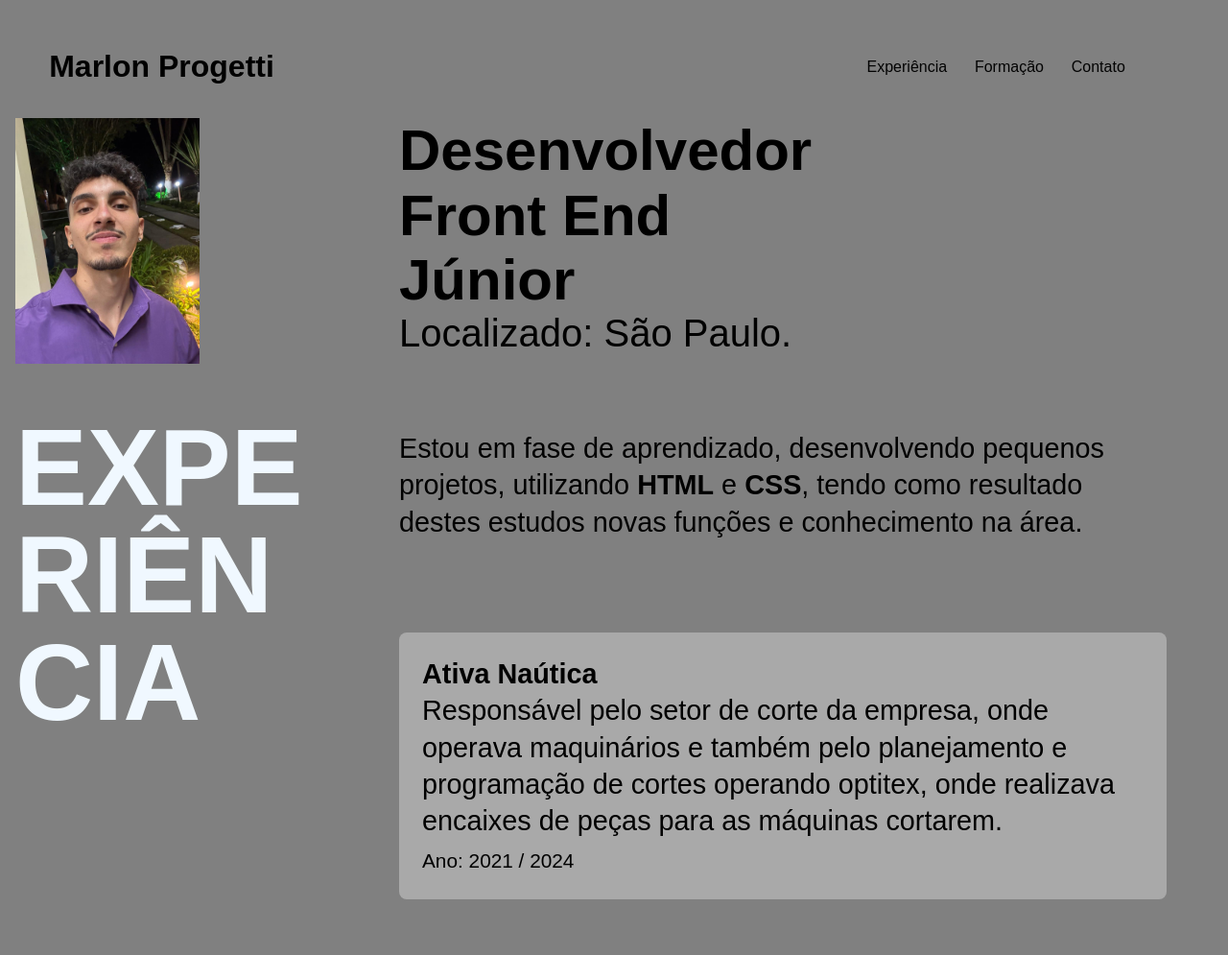
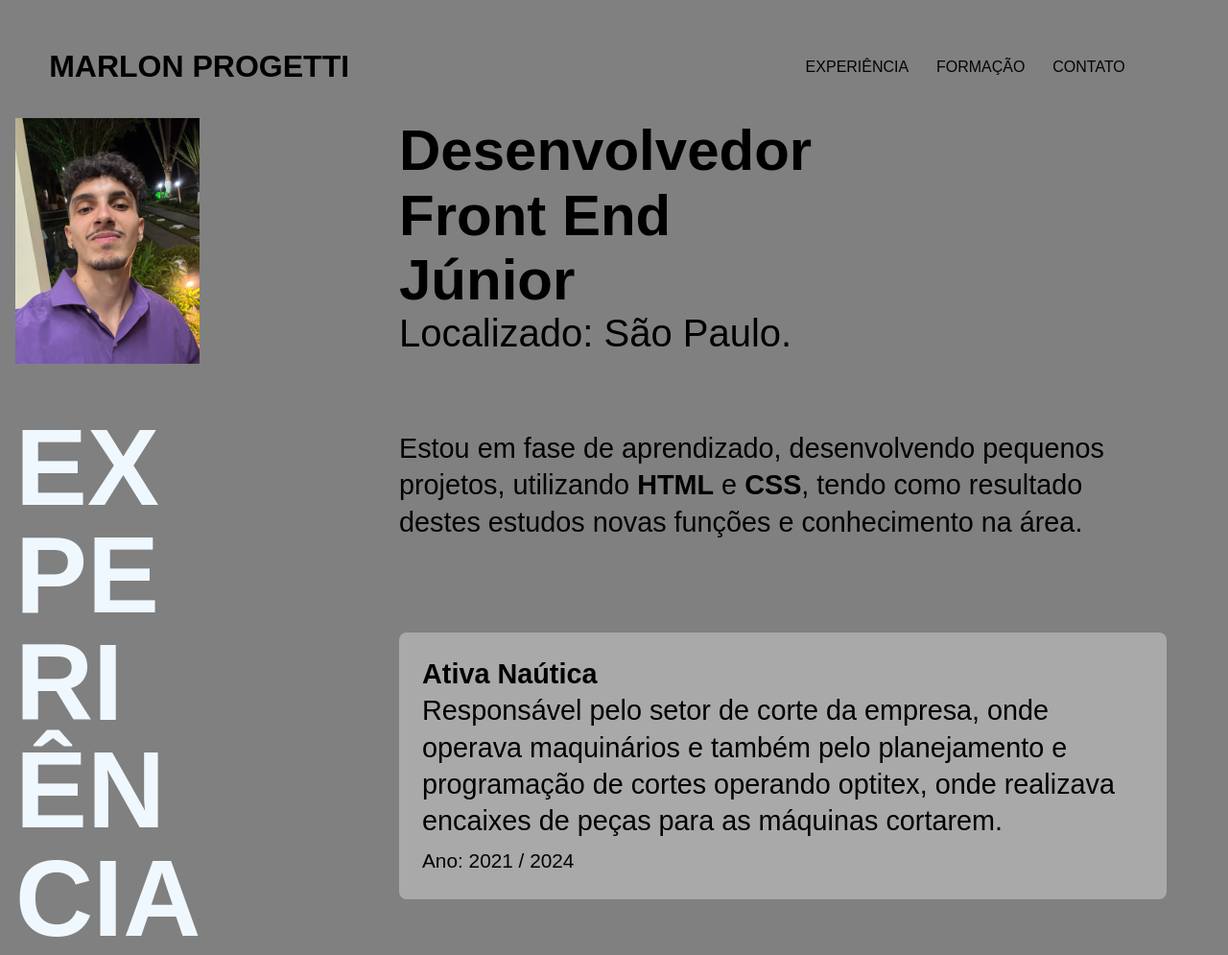
Before and after one commit to MarlonProgetti/MarlonProgetti.github.io, a plain HTML site: page index.html in a window 1280 px wide. Shown: the top 995 px of the page at 96% size. Drawn offline with Linux system fonts and the light colour scheme.

Commit message:
ajustes letras

```diff
--- a/index.html
+++ b/index.html
@@ -10,11 +10,11 @@
 
 <body>
   <header>
-    <h1 class="logo">Marlon Progetti</h1>
+    <h1 class="logo">MARLON PROGETTI</h1>
     <ul class="header-home">
-      <li><a href="#experiencia">Experiência</a></li>
-      <li><a href="#formacao">Formação</a></li>
-      <li><a href="#contato">Contato</a></li>
+      <li><a href="#experiencia">EXPERIÊNCIA</a></li>
+      <li><a href="#formacao">FORMAÇÃO</a></li>
+      <li><a href="#contato">CONTATO</a></li>
     </ul>
   </header>
   <main>
@@ -26,7 +26,7 @@
   </main>
   <section class="experiencias" id="experiencia" aria-label="Experiência">
     <div class="subtitulo">
-      <h3>EXPE<br>RIÊN<br>CIA</h3>
+      <h3>EX<br>PE<br>RI<br>ÊN<br>CIA</h3>
     </div>
     <div class="descricao">
       <p>Estou em fase de aprendizado, desenvolvendo pequenos projetos, utilizando <strong>HTML</strong> e <strong>CSS</strong>, tendo como resultado destes estudos novas funções e conhecimento na área.</p>
```
